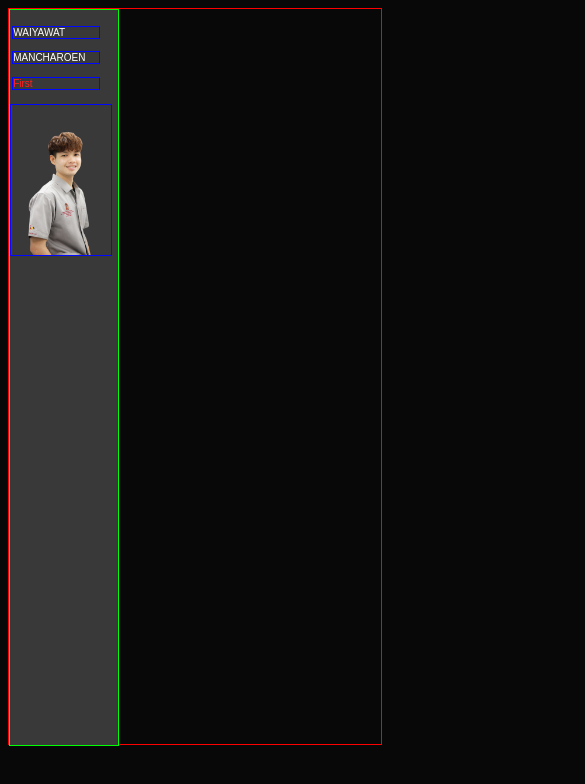
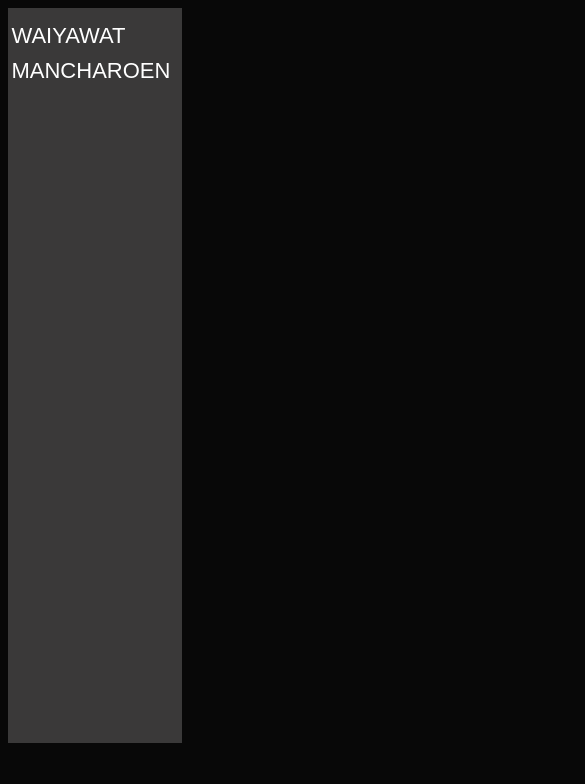
Before and after one commit to firstst1/resume.github.io, a plain HTML site: page index2.html in a window 390 px wide. Shown: the top 784 px of the page, 585 px wide, since content can reach past the window. Drawn offline with Linux system fonts and the light colour scheme.

Commit message:
index2-1

```diff
--- a/styles2.css
+++ b/styles2.css
@@ -3,105 +3,76 @@ body{
     color: #ffffff;
 }
 .slide-1{
-    border: 1px solid rgb(255, 0, 0);
-    max-width: 1450px;
+    /* border: 1px solid rgb(255, 0, 0); */
+    width: 1450px;
     height: 735px;
     margin-top: 0%;
     margin-left: 0%;
 }
     .container-1{
-        border: 1px solid rgb(0, 255, 4);
+        /* border: 1px solid rgb(0, 255, 4); */
         background: #3a3939;
-        width: 29%;
+        width: 27%;
         height: 100%;
     }
+        @media (max-width: 900px){
+            .container-1{
+                width: 20%;
+                height: 100%;
+            }
+        }
+        @media (max-width: 700px){
+            .container-1{
+                width: 12%;
+                height: 100%;
+            }
+        }
+
         .my_name{     /*---ชื่อหัวข้อ---*/
             width: 120%;
-            border: 1px solid rgb(0, 8, 255);
+            /* border: 1px solid rgb(0, 8, 255); */
             font-family: 'Popping', sans-serif;
             overflow: hidden;   /*---ซ่อนข้อความส่วนเกิน---*/
             margin-top: -2%;
             margin-left: 2%;
             font-size: 50px;
         }
-            @media (max-width: 1420px){
-                .my_name{
-                    font-size: 40px;
-                    width: 80%;
-                }
-            }
-            @media (max-width: 1150px){
-                .my_name{
-                    font-size: 30px;
-                    width: 80%;
-                }
-            }
             @media (max-width: 900px){
                 .my_name{
-                    font-size: 25px;
+                    font-size: 37px;
                     width: 80%;
                 }
             }
             @media (max-width: 700px){
                 .my_name{
-                    font-size: 20px;
-                    width: 80%;
-                }
-            }
-            @media (max-width: 750px){
-                .my_name{
-                    font-size: 15px;
-                    width: 80%;
-                }
-            }
-            @media (max-width: 500px){
-                .my_name{
-                    font-size: 10px;
+                    font-size: 22px;
                     width: 80%;
                 }
             }
         .my_lastname{     /*---ชื่อหัวข้อ---*/
             width: 120%;
-            border: 1px solid rgb(0, 8, 255);
+            /* border: 1px solid rgb(0, 8, 255); */
             font-family: 'Popping', sans-serif;
             overflow: hidden;   /*---ซ่อนข้อความส่วนเกิน---*/
             margin-top: -5%;
             margin-left: 2%;
             font-size: 50px;
         }
-            @media (max-width: 1420px){
+            @media (max-width: 900px){
                 .my_lastname{
-                    font-size: 40px;
+                    font-size: 37px;
                     width: 120%;
                 }
             }
-            @media (max-width: 1150px){
+            @media (max-width: 700px){
                 .my_lastname{
-                    font-size: 30px;
+                    font-size: 22px;
                     width: 120%;
-                }
-            }
-            @media (max-width: 900px){
-                .my_lastname{
-                    font-size: 25px;
-                    width: 120%;
-                }
-            }
-            @media (max-width: 750px){
-                .my_lastname{
-                    font-size: 15px;
-                    width: 120%;
-                }
-            }
-            @media (max-width: 500px){
-                .my_lastname{
-                    font-size: 10px;
-                    width: 80%;
                 }
             }
         .my_nickname{     /*---ชื่อหัวข้อ---*/
             width: 100px;
-            border: 1px solid rgb(0, 8, 255);
+            /* border: 1px solid rgb(0, 8, 255); */
             color: #ff2323;   /*---สีตัวอักษร---*/
             font-family: 'Popping', sans-serif;
             overflow: hidden;   /*---ซ่อนข้อความส่วนเกิน---*/
@@ -109,49 +80,35 @@ body{
             margin-left: 2%;
             font-size: 50px;
         }
-            @media (max-width: 1420px){
-                .my_nickname{
-                    font-size: 40px;
-                    width: 80%;
-                }
-            }
-            @media (max-width: 1150px){
-                .my_nickname{
-                    font-size: 30px;
-                    width: 80%;
-                }
-            }
             @media (max-width: 900px){
                 .my_nickname{
-                    font-size: 25px;
-                    width: 80%;
+                    font-size: 80px;
+                    width: 120%;
                 }
             }
             @media (max-width: 700px){
                 .my_nickname{
-                    font-size: 20px;
-                    width: 80%;
-                }
-            }
-            @media (max-width: 750px){
-                .my_nickname{
-                    font-size: 15px;
-                    width: 80%;
-                }
-            }
-            @media (max-width: 500px){
-                .my_nickname{
-                    font-size: 10px;
-                    width: 80%;
+                    display: none;
                 }
             }
         .my_img{
-            border: 1px solid rgb(0, 8, 255);
-            background: #3a3939;
-            width: 93%;
-            margin-top: -4%;
-            margin-left: 0%;
+            /* border: 1px solid rgb(0, 8, 255); */
+            width: 400px;
+            margin-top: -18%;
+            margin-left: -5%;
         }
+            @media (max-width: 900px){
+                .my_img{
+                    width: 320px;
+                    margin-top: 5%;
+                    margin-left: -12%;
+                }
+            }
+            @media (max-width: 700px){
+                .my_img{
+                    display: none;
+                }
+            }
 
     .container-2{
     }
```
